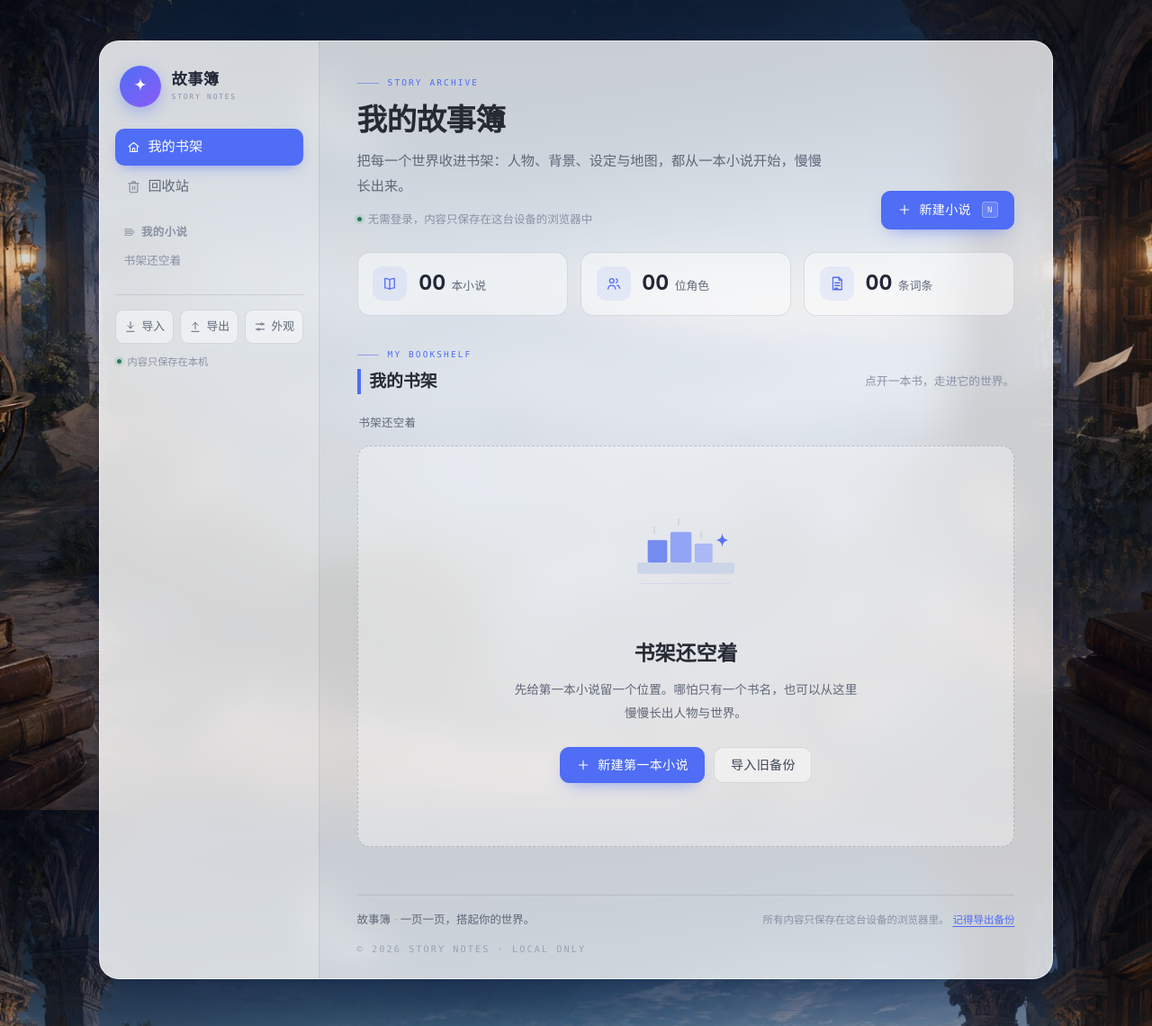
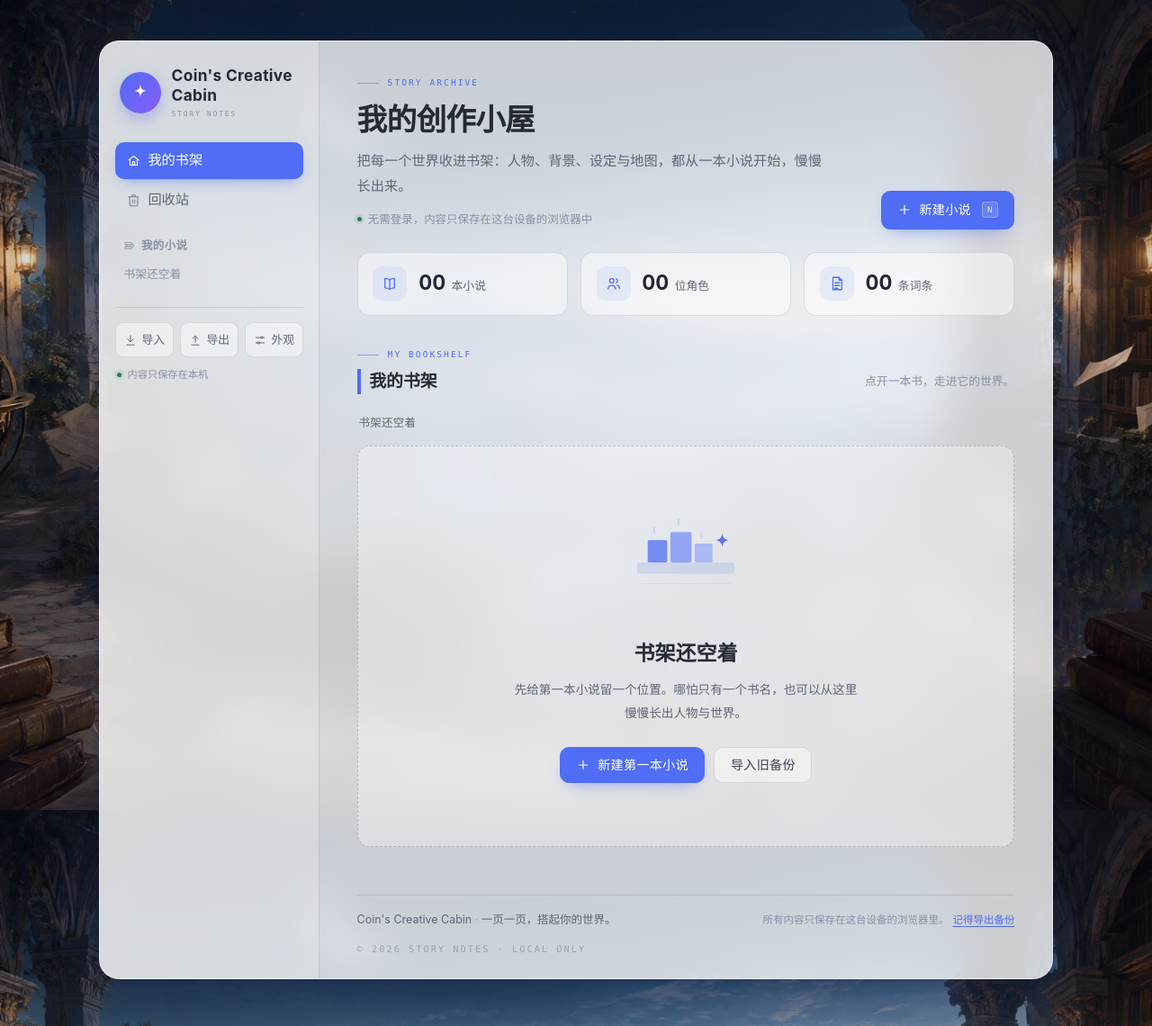
Before and after one commit to fakeCoin5647/fakeCoin5647.github.io, a Jekyll site: the page built from index.html, in a window 1280 px wide. Shown: the whole page at 90% size. Built offline with Jekyll 4.4.1, drawn with Linux system fonts in a browser that asks for light colours.

Commit message:
Coin's Creative Cabin：站点更名为英文品牌

```diff
--- a/_config.yml
+++ b/_config.yml
@@ -1,5 +1,5 @@
-title: 故事簿
-description: 一座放在浏览器里的私人故事书架：整理小说、角色、背景、设定与地图。
+title: "Coin's Creative Cabin"
+description: 一座放在浏览器里的私人创作小屋：整理小说、角色、背景、设定与地图。
 lang: zh-CN
 exclude:
   - README.md
--- a/_includes/head.html
+++ b/_includes/head.html
@@ -1,6 +1,6 @@
   <meta charset="UTF-8">
   <meta name="viewport" content="width=device-width, initial-scale=1.0">
-  <title>故事簿 · 我的小说书架</title>
+  <title>Coin's Creative Cabin · 我的小说书架</title>
   <meta name="description" content="一本私人的小说设定集：在书架里管理小说，在每本书里整理角色、背景、设定与地图。">
   <meta name="theme-color" content="#1b2540">
   <link rel="icon" href="favicon.svg" type="image/svg+xml">
--- a/_includes/sidebar.html
+++ b/_includes/sidebar.html
@@ -1,12 +1,12 @@
     <aside class="sidebar">
-      <a class="brand" href="#/" aria-label="故事簿首页">
+      <a class="brand" href="#/" aria-label="Coin's Creative Cabin 首页">
         <span class="avatar" aria-hidden="true">
           <svg viewBox="0 0 64 64">
             <path d="M32 10c1.7 11.3 4.7 15.2 16 17-11.3 1.8-14.3 5.7-16 17-1.7-11.3-4.7-15.2-16-17 11.3-1.8 14.3-5.7 16-17Z" fill="currentColor"/>
           </svg>
         </span>
         <span class="brand-text">
-          <span class="name">故事簿</span>
+          <span class="name">Coin's Creative Cabin</span>
           <span class="tagline">STORY NOTES</span>
         </span>
       </a>
--- a/_includes/site-footer.html
+++ b/_includes/site-footer.html
@@ -1,7 +1,7 @@
     <footer class="site-footer">
       <div class="footer-rule" aria-hidden="true"><span></span></div>
       <div class="footer-content">
-        <p class="footer-brand">故事簿<span class="footer-dot"> · </span>一页一页，搭起你的世界。</p>
+        <p class="footer-brand">Coin's Creative Cabin<span class="footer-dot"> · </span>一页一页，搭起你的世界。</p>
         <p class="footer-note">所有内容只保存在这台设备的浏览器里。<button type="button" class="footer-link" id="footerExportBtn">记得导出备份</button></p>
       </div>
       <p class="footer-year">© <span id="year">2026</span> STORY NOTES · LOCAL ONLY</p>
--- a/assets/css/theme.css
+++ b/assets/css/theme.css
@@ -1,4 +1,4 @@
-/* 故事簿 · 壁纸玻璃主题
+/* Coin's Creative Cabin · 壁纸玻璃主题
    在 styles.css 之后加载：沿用原有组件结构，只替换配色、外壳与排版。 */
 
 :root {
--- a/index.html
+++ b/index.html
@@ -5,7 +5,7 @@ layout: default
         <header class="page-head">
           <div class="page-head-copy">
             <p class="eyebrow">STORY ARCHIVE</p>
-            <h1 id="shelfHeroTitle">我的故事簿</h1>
+            <h1 id="shelfHeroTitle">我的创作小屋</h1>
             <p class="page-desc">把每一个世界收进书架：人物、背景、设定与地图，都从一本小说开始，慢慢长出来。</p>
             <p class="local-note"><span class="caption-dot" aria-hidden="true"></span>无需登录，内容只保存在这台设备的浏览器中</p>
           </div>
```
Also changed, not shown: README.md, assets/js/app.js.
